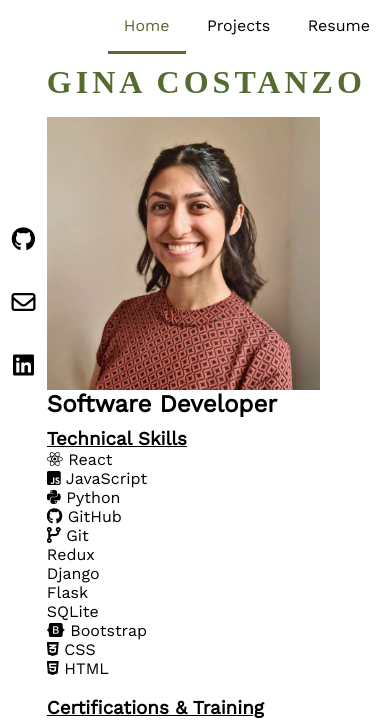
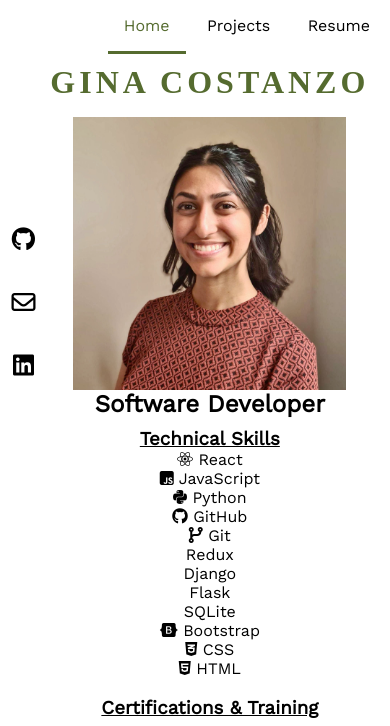
Before and after one commit to ginacostanzo/ginacostanzo.github.io, a plain HTML site: page index.html in a window 390 px wide. Shown: the top 726 px of the page. Drawn offline with nearby package versions, Linux system fonts and the light colour scheme; a web font is replaced by a local one.

Commit message:
Center text on mobile screens

```diff
--- a/styles.css
+++ b/styles.css
@@ -237,9 +237,17 @@ nav a:visited {
     }
 
     #about {
-        grid-template-columns: 100% auto;
         height: calc(100vh - 175px);
         overflow: scroll;
+        text-align: center;
+    }
+
+    #aboutGrid {
+        display: block;
+    }
+
+    #grid-left {
+        width: 100%;
     }
 
     #grid-right {
@@ -257,6 +265,7 @@ nav a:visited {
     }
     #projects {
         height: calc(100vh - 175px);
+        text-align: center;
     }
 
     #projects-grid {
@@ -265,6 +274,7 @@ nav a:visited {
 
     #resume {
         height: calc(100vh - 175px);
+        text-align: center;
     }
 
     .desktop {
```
Also changed, not shown: projects.html (+1 -1 lines).
